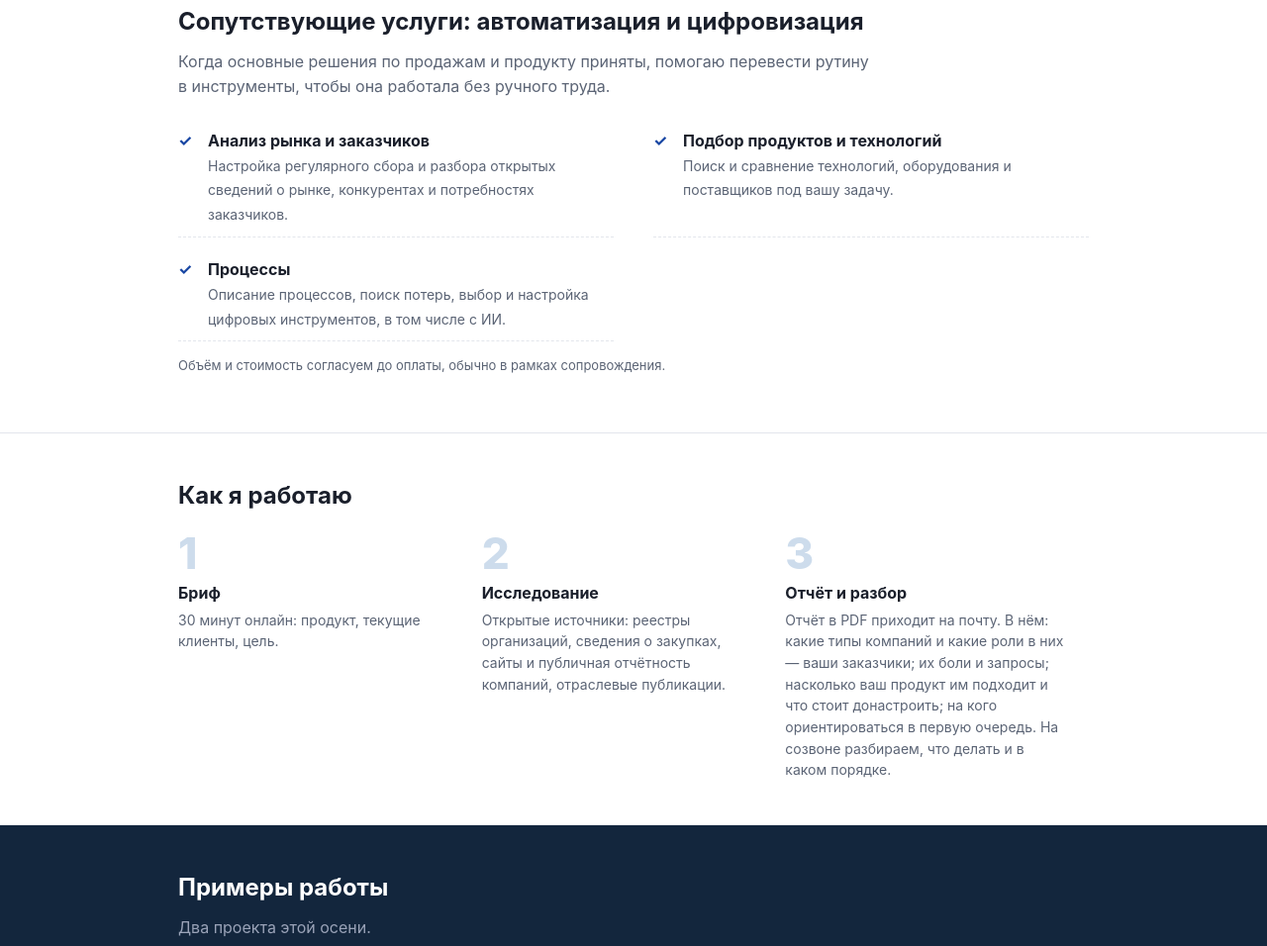
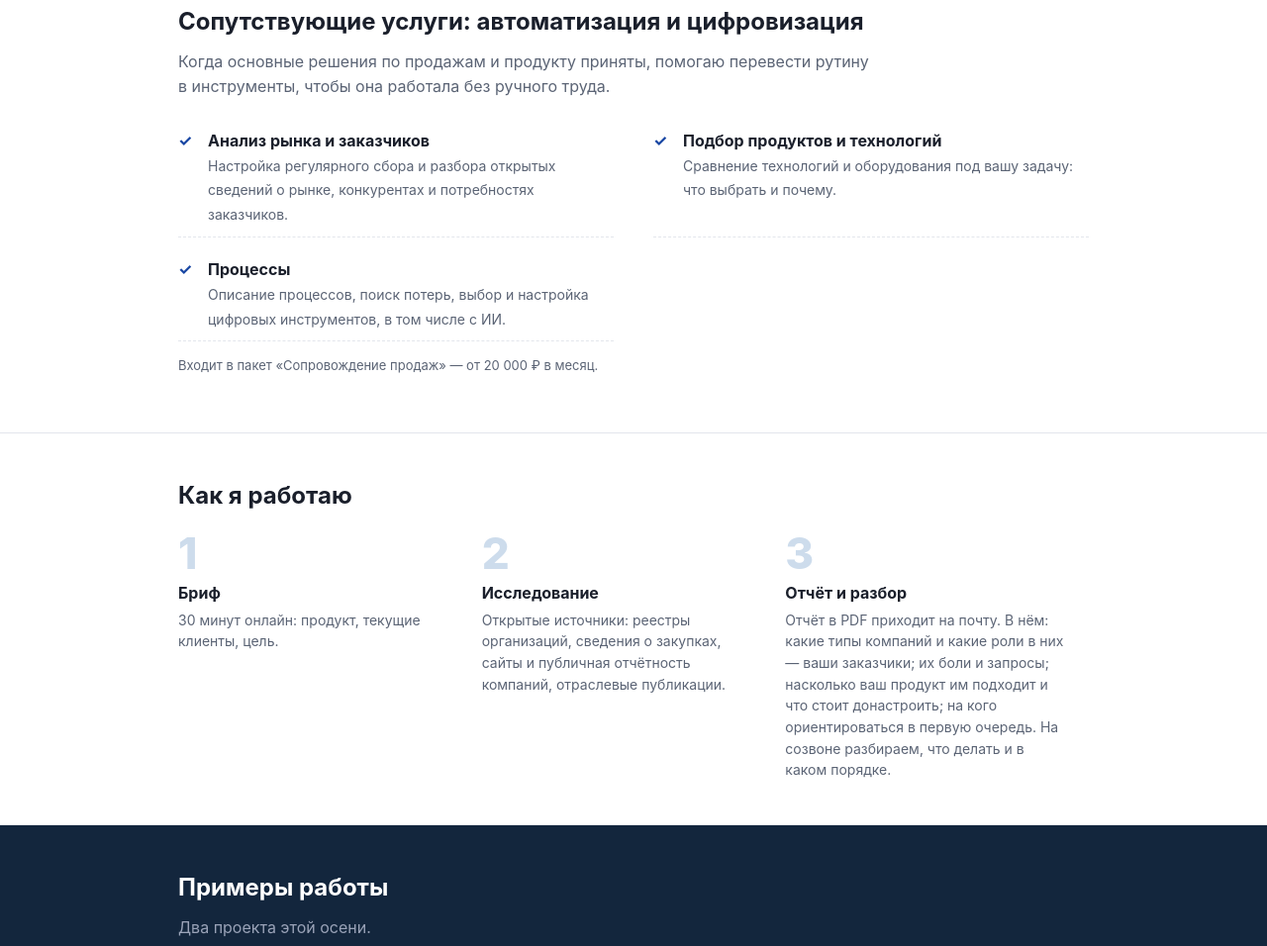
Before and after one commit to georgyputilin-ship-it/snabpodbor-site, a plain HTML site: page index.html in a window 1280 px wide. Shown: the part 1759-2715 px from the top of the page at 99% size. Drawn offline with Linux system fonts and the light colour scheme.

Commit message:
Цифровизация: без «поставщиков», цена через пакет сопровождения
Co-Authored-By: Claude Opus 5.5 <noreply@anthropic.com>
Claude-Session: https://claude.ai/code/session_01SDUXFQK8XoGqkB38rXii8V

```diff
--- a/index.html
+++ b/index.html
@@ -166,10 +166,10 @@
     <p class="sub">Когда основные решения по продажам и продукту приняты, помогаю перевести рутину в инструменты, чтобы она работала без ручного труда.</p>
     <ul class="who-list">
       <li><b>Анализ рынка и заказчиков</b><span>Настройка регулярного сбора и разбора открытых сведений о рынке, конкурентах и потребностях заказчиков.</span></li>
-      <li><b>Подбор продуктов и технологий</b><span>Поиск и сравнение технологий, оборудования и поставщиков под вашу задачу.</span></li>
+      <li><b>Подбор продуктов и технологий</b><span>Сравнение технологий и оборудования под вашу задачу: что выбрать и почему.</span></li>
       <li><b>Процессы</b><span>Описание процессов, поиск потерь, выбор и настройка цифровых инструментов, в том числе с ИИ.</span></li>
     </ul>
-    <p class="note">Объём и стоимость согласуем до оплаты, обычно в рамках сопровождения.</p>
+    <p class="note">Входит в пакет «Сопровождение продаж» — от 20 000 ₽ в месяц.</p>
   </div>
 </section>
 
```
